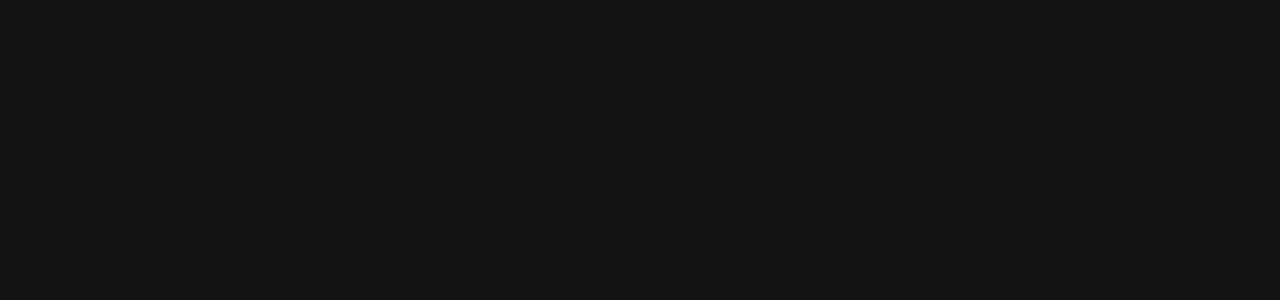
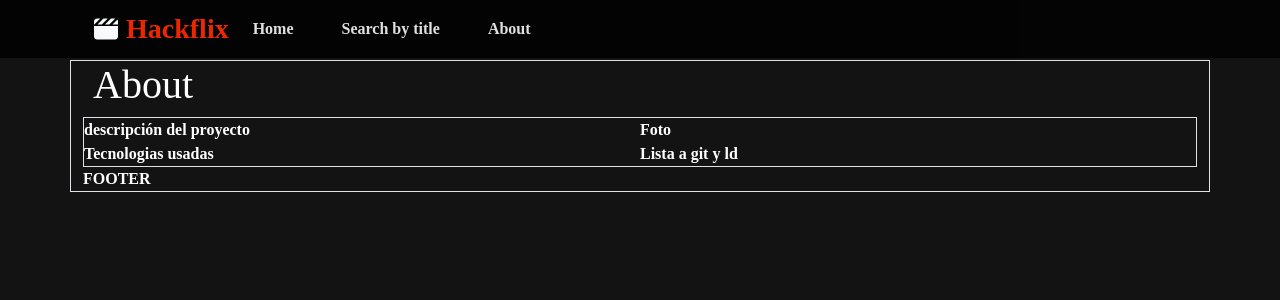
Before and after one commit to maxiCaballo/Hackflix, a React (Create React App) app: page /about in a window 1280 px wide. Before the commit this address had no page. Shown: the top 300 px of the page. Built offline with nearby package versions, Linux system fonts and the light colour scheme; a web font is replaced by a local one.

Commit message:
About us

```diff
--- a/src/App.js
+++ b/src/App.js
@@ -3,6 +3,7 @@
 import Home from "./components/pages/Home";
 import MoviePage from "./components/pages/MoviePage";
 import MovieByTitle from "./components/pages/MovieByTitle";
+import About from "./components/pages/About";
 //Css
 import "./App.css";
 
@@ -13,6 +14,7 @@
         <Route path="/" element={<Home />} />
         <Route path="/search-title" element={<MovieByTitle />} />
         <Route path="/movies/:id" element={<MoviePage />} />
+        <Route path="/about" element={<About />} />
       </Routes>
     </>
   );
--- /dev/null
+++ b/src/components/About.jsx
@@ -0,0 +1,41 @@
+import styled from "styled-components";
+function About() {
+  return (
+    <Main>
+      <AboutContainer className="container border">
+        <Title>About</Title>
+        <div className="border d-flex">
+          <AboutThisProject>
+            descripción del proyecto
+            <div>Tecnologias usadas</div>
+          </AboutThisProject>
+          <MyProfile>
+            Foto
+            <div>Lista a git y ld</div>
+          </MyProfile>
+        </div>
+        <div>FOOTER</div>
+      </AboutContainer>
+    </Main>
+  );
+}
+
+export default About;
+
+const Main = styled.div`
+  height: 100vh;
+`;
+const Title = styled.h1`
+  text-align: start;
+  padding-left: 10px;
+`;
+const AboutContainer = styled.div`
+  position: relative;
+  top: 60px;
+`;
+const AboutThisProject = styled.div`
+  width: 50%;
+`;
+const MyProfile = styled.div`
+  width: 50%;
+`;
--- a/src/components/MovieList.jsx
+++ b/src/components/MovieList.jsx
@@ -23,7 +23,7 @@
               movies.map((movie) => {
                 return movie.poster_path ? (
                   <ImgContainer
-                    className="img_container"
+                    className="img_container text-center"
                     title={movie.title}
                     onClick={() => navigate(`/movies/${movie.id}`)}
                   >
--- a/src/components/Navbar.jsx
+++ b/src/components/Navbar.jsx
@@ -14,14 +14,20 @@
         <Navbar.Toggle aria-controls="basic-navbar-nav" />
         <Navbar.Collapse id="basic-navbar-nav">
           <Nav className="me-auto">
-            <Link to="/" className="d-flex align-items-center navbar-item mx-5">
+            <Link to="/" className="d-flex align-items-center navbar-item mx-4">
               Home
             </Link>
             <Link
               to="/search-title"
-              className="d-flex align-items-center navbar-item mx-5"
+              className="d-flex align-items-center navbar-item mx-4"
             >
               Search by title
+            </Link>
+            <Link
+              to="/about"
+              className="d-flex align-items-center navbar-item mx-4"
+            >
+              About
             </Link>
           </Nav>
         </Navbar.Collapse>
--- /dev/null
+++ b/src/components/pages/About.jsx
@@ -0,0 +1,13 @@
+import NavBar from "../Navbar";
+import About from "../About";
+
+export default function AboutPage() {
+  return (
+    <>
+      <header>
+        <NavBar />
+      </header>
+      <About />
+    </>
+  );
+}
```
